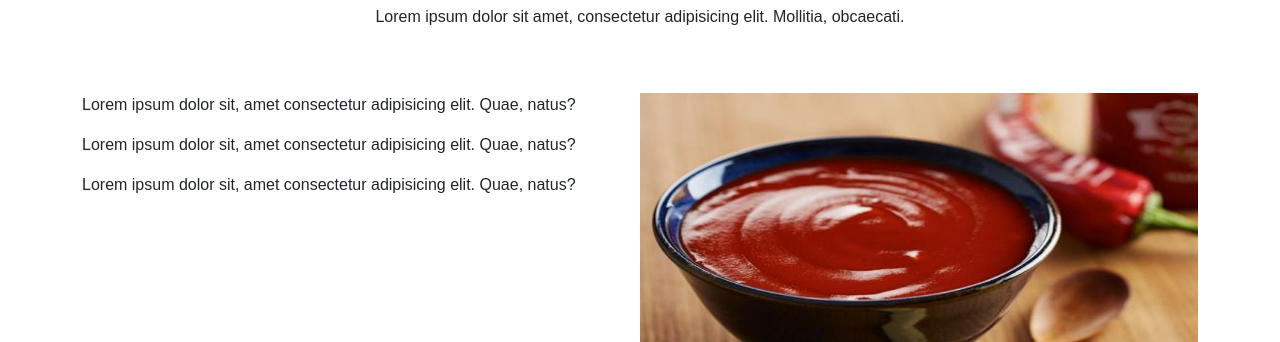
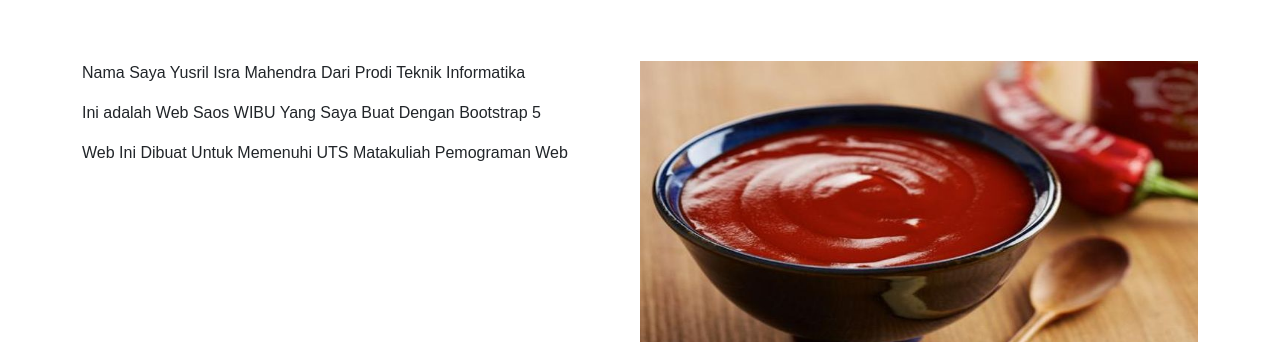
Before and after one commit to Yusureiru/Saos-WIBU, a plain HTML site: page tentang.html in a window 1280 px wide. Shown: the part 458-800 px from the top of the page. Drawn offline with Linux system fonts and the light colour scheme.

Commit message:
Second Commit

```diff
--- a/tentang.html
+++ b/tentang.html
@@ -57,19 +57,17 @@
     </div>
     <div class="container perihal">
         <h2 class="display-3 text-center">PERIHAL</h2>
-        <p class="text-center">
-            Lorem ipsum dolor sit amet, consectetur adipisicing elit. Mollitia, obcaecati.
         </p>
         <div class="clearfix pt-5"><img src="img/tentang.jpg" alt="" class="col-md-6 float-md-end mb-3" width="300"
                 height="300">
             <p>
-                Lorem ipsum dolor sit, amet consectetur adipisicing elit. Quae, natus?
+                Nama Saya Yusril Isra Mahendra Dari Prodi Teknik Informatika
             </p>
             <p>
-                Lorem ipsum dolor sit, amet consectetur adipisicing elit. Quae, natus?
+                Ini adalah Web Saos WIBU Yang Saya Buat Dengan Bootstrap 5
             </p>
             <p>
-                Lorem ipsum dolor sit, amet consectetur adipisicing elit. Quae, natus?
+                Web Ini Dibuat Untuk Memenuhi UTS Matakuliah Pemograman Web
             </p>
         </div>
     </div>
```
Also changed, not shown: index.html (+3 -3 lines), produk.html (+2 -2 lines), resep.html (+1 -1 lines).
